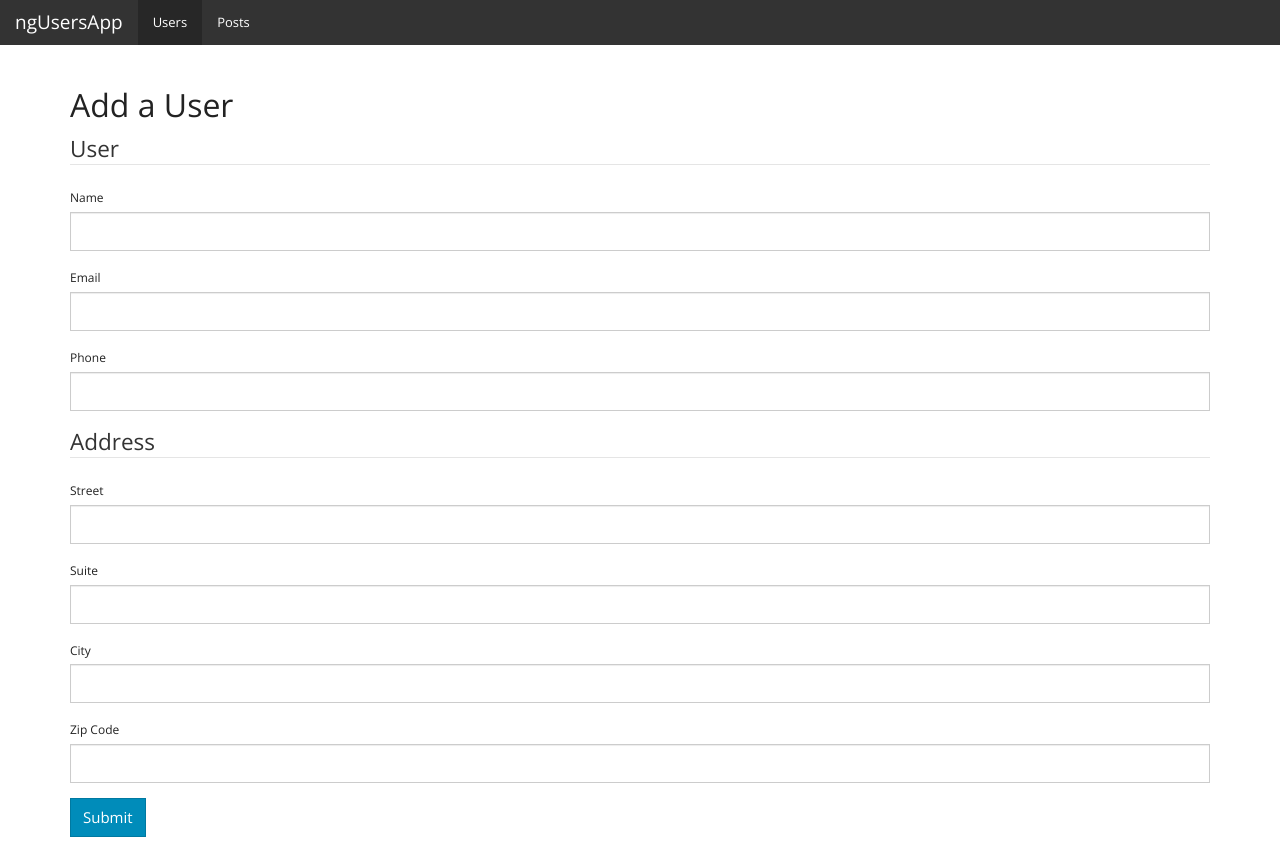
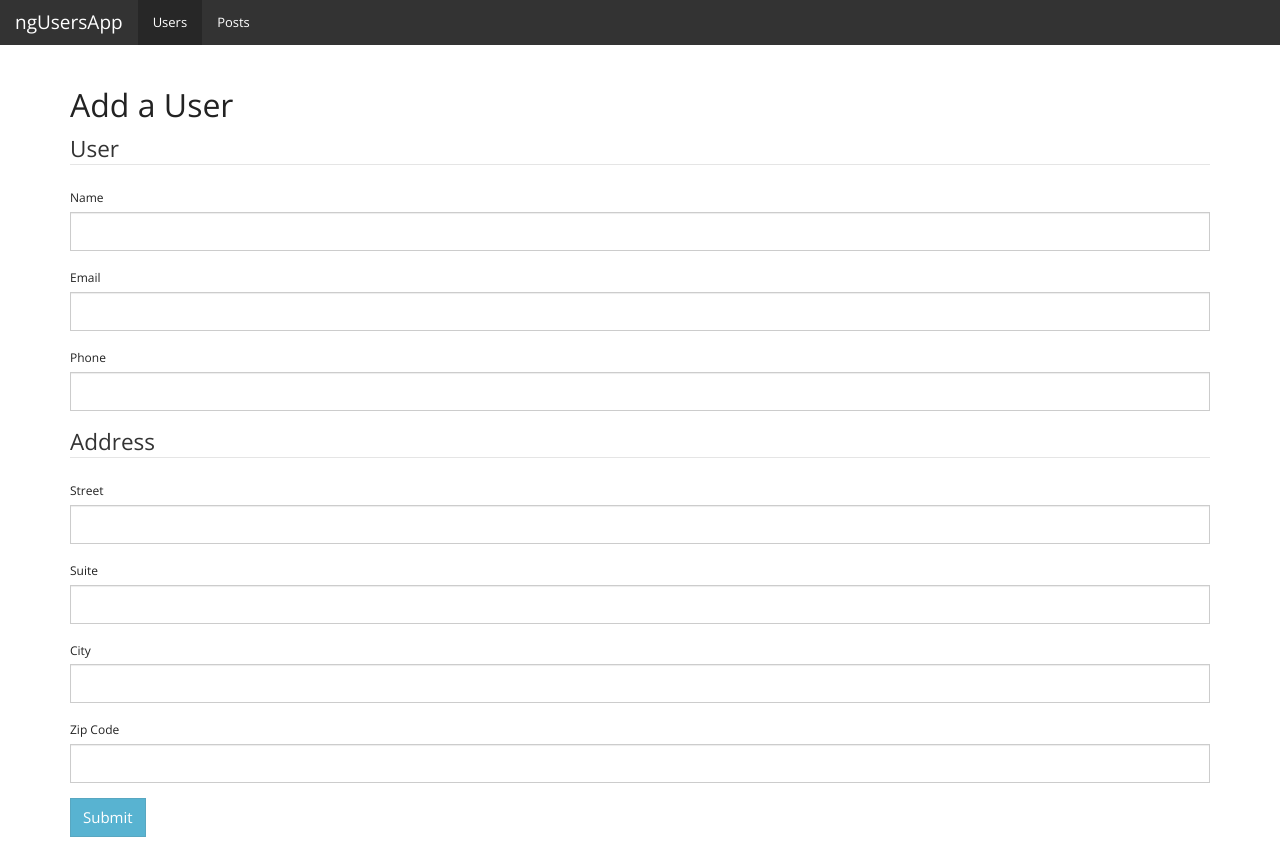
Before and after one commit to klaskagan/angular2-users-app, an Angular app: page /users/add in a window 1280 px wide. Built offline with nearby package versions, Linux system fonts and the light colour scheme.

Commit message:
Disabled submit button when form is invalid

```diff
--- a/src/app/components/users/add-user/add-user.component.html
+++ b/src/app/components/users/add-user/add-user.component.html
@@ -35,7 +35,7 @@
 
     <div class="form-group">
       <label for="suite">Suite</label>
-      <input id="suite" type="email" class="form-control" [formControl]="form.controls['suite']" #suite="ngForm">
+      <input id="suite" type="text" class="form-control" [formControl]="form.controls['suite']" #suite="ngForm">
     </div>
 
     <div class="form-group">
@@ -49,7 +49,7 @@
     </div>
   </fieldset>
 
-  <button id="saveUserBtn" class="btn btn-primary" type="submit">Submit</button>
+  <button id="saveUserBtn" class="btn btn-primary" type="submit" [disabled]="form.invalid">Submit</button>
 
 
 </form>
```
